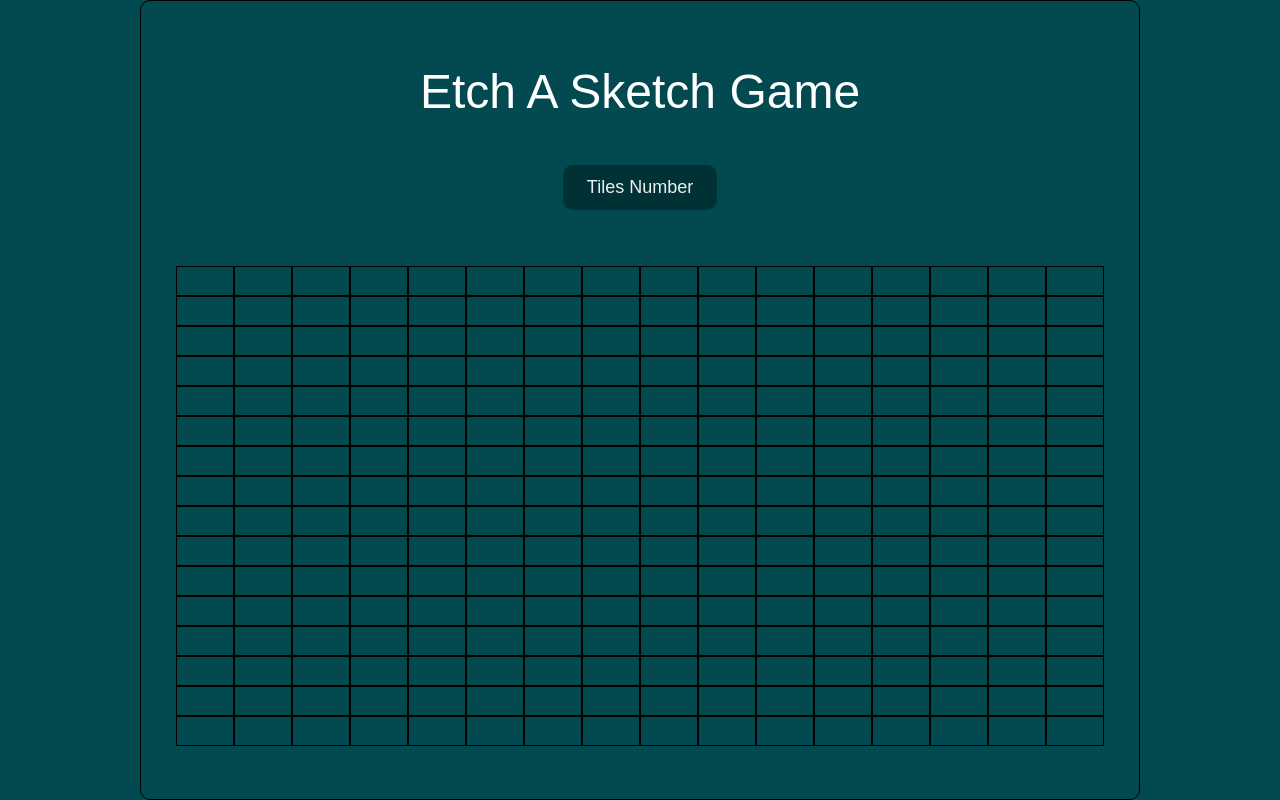
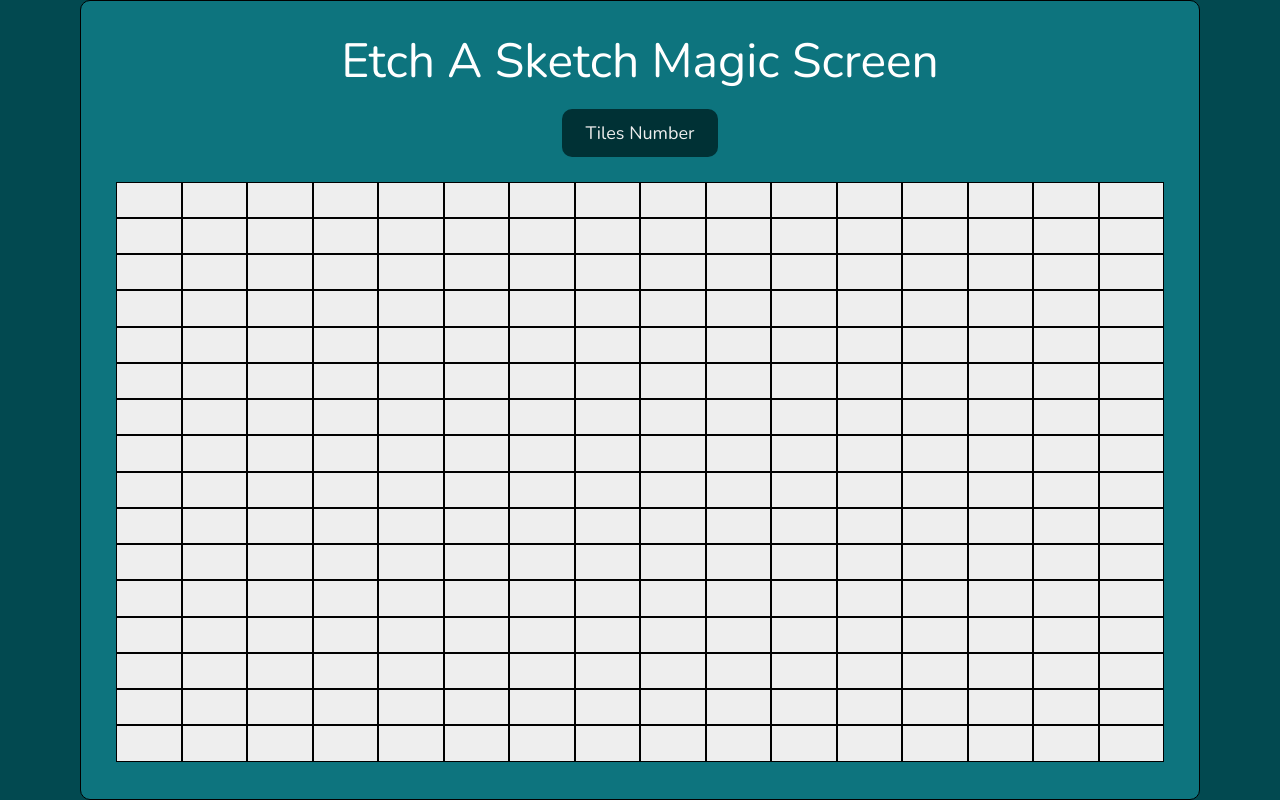
Before and after one commit to Omarkhaledkamal/etch-a-sketch, a plain HTML site: page index.html in a window 1280 px wide. Drawn offline with nearby package versions, Linux system fonts and the light colour scheme; a web font is replaced by a local one.

Commit message:
Project Almost Done !
Everything Works Fine Now , only i need to add
the darkening effect.

```diff
--- a/css/style.css
+++ b/css/style.css
@@ -2,7 +2,7 @@
   box-sizing: border-box;
   margin: 0;
   padding: 0;
-  font-family: "Tiny5", sans-serif;
+  font-family: "Nunito", sans-serif;
 }
 
 body {
@@ -14,7 +14,7 @@ body {
 }
 
 .container {
-  width: 1000px;
+  width: 1120px;
   border: 1px solid;
   border-radius: 10px;
   height: 100%;
@@ -22,13 +22,13 @@ body {
   display: flex;
   flex-direction: column;
   justify-content: space-around;
+  background-color: #0d747e;
 }
 
 .container .sketch-title {
   color: white;
   font-weight: 400;
   text-align: center;
-  margin-top: 20px;
   font-size: 48px;
 }
 
@@ -50,7 +50,7 @@ body {
 
 .container .sketch-container {
   width: 100%;
-  flex-basis: 500px;
+  flex-basis: 600px;
   border-radius: 10px;
   display: flex;
   padding: 10px;
@@ -64,3 +64,15 @@ body {
   justify-content: center;
   padding: 10px 0px;
 }
+
+.row {
+  display: flex;
+  flex-basis: 50px;
+  flex: 1;
+}
+
+.chanbg {
+  border: 1px solid;
+  flex-basis: 50px;
+  flex: 1;
+}
--- a/index.html
+++ b/index.html
@@ -8,12 +8,12 @@
   <!-- link to fonts  -->
   <link rel="preconnect" href="https://fonts.googleapis.com">
   <link rel="preconnect" href="https://fonts.gstatic.com" crossorigin>
-  <link href="https://fonts.googleapis.com/css2?family=Tiny5&display=swap" rel="stylesheet">
+  <link href="https://fonts.googleapis.com/css2?family=Nunito:ital,wght@0,200..1000;1,200..1000&display=swap" rel="stylesheet">
   <script src="./js/index.js" defer></script>
 </head>
 <body>
   <div class="container">
-    <h1 class="sketch-title">Etch A Sketch Game</h1>
+    <h1 class="sketch-title">Etch A Sketch Magic Screen</h1>
     <div class="button-container">
       <button class="change-tiles">
         Tiles Number
--- a/js/index.js
+++ b/js/index.js
@@ -13,13 +13,11 @@ function createTiles(tiles) {
   // rows
   for (let i = 0; i < tiles; i++) {
     let tile = document.createElement("div");
-    tile.style.cssText = "display: flex; flex-basis: 50px; flex: 1;";
     tile.classList.add("row")
     sketchContainer.appendChild(tile);
     // columns
     for (let j = 0; j < tiles; j++) {
       let innerTile = document.createElement("div");
-      innerTile.style.cssText = "border: 1px solid; flex-basis: 50px; flex: 1;"
       innerTile.classList.add("chanbg");
       tile.appendChild(innerTile);
     }
@@ -27,8 +25,9 @@ function createTiles(tiles) {
 
   const tileDivs = document.querySelectorAll(".chanbg");
   tileDivs.forEach((tile) => {
+    tile.style.backgroundColor = "#eee";
     tile.addEventListener("mouseover", () => {
-      tile.style.backgroundColor = `rgb(${randomColor(255)}, ${randomColor(255)}, ${randomColor(255)}`;
+      tile.style.backgroundColor = `rgb(${randomColor(255)}, ${randomColor(255)}, ${randomColor(255)})`;
     })
   })
 }
@@ -37,24 +36,25 @@ function createTiles(tiles) {
 createTiles(tiles);
 
 
-// const sketchDivs = document.querySelectorAll(".sketch-container .row");
-// const tilesButton = document.querySelector("button");
-// tilesButton.addEventListener("click", () => {
-//   tiles = Number(prompt("Enter A Valid Tiles Number From 16 - 100"));
-//   while ( tiles < 16 || tiles > 100) {
-//     alert ( " ERROR ");
-//     tiles = Number(prompt("Enter A Valid Tiles Number From 16 - 100"));
-//   }
-//   console.log(tiles);
-//   // remove old grid
-//   for (let i = 0; i < tiles; i++) {
-//     sketchDivs.forEach((tile) => {
-//       tile.removeChild("div");
-//     })
-//     sketchDivs.forEach((div) => {
-//       sketchContainer.removeChild(div);
-//     })
-//   }
-//   // create new grid
-//   createTiles(tiles);
-// })
+
+const tilesButton = document.querySelector("button");
+tilesButton.addEventListener("click", () => {
+  const sketchDivs = document.querySelectorAll(".row");
+  const tileDivs = document.querySelectorAll(".chanbg")
+  tiles = Number(prompt("Enter A Valid Tiles Number From 16 - 100"));
+  while ( tiles < 16 || tiles > 100) {
+    alert ( " ERROR ");
+    tiles = Number(prompt("Enter A Valid Tiles Number From 16 - 100"));
+  }
+  // remove old grid
+  for (let i = 0; i < tiles; i++) {
+    tileDivs.forEach(tile => {
+      tile.remove();
+    })
+    sketchDivs.forEach(div => {
+      div.remove();
+    })
+  }
+  // create new grid
+  createTiles(tiles);
+})
```
